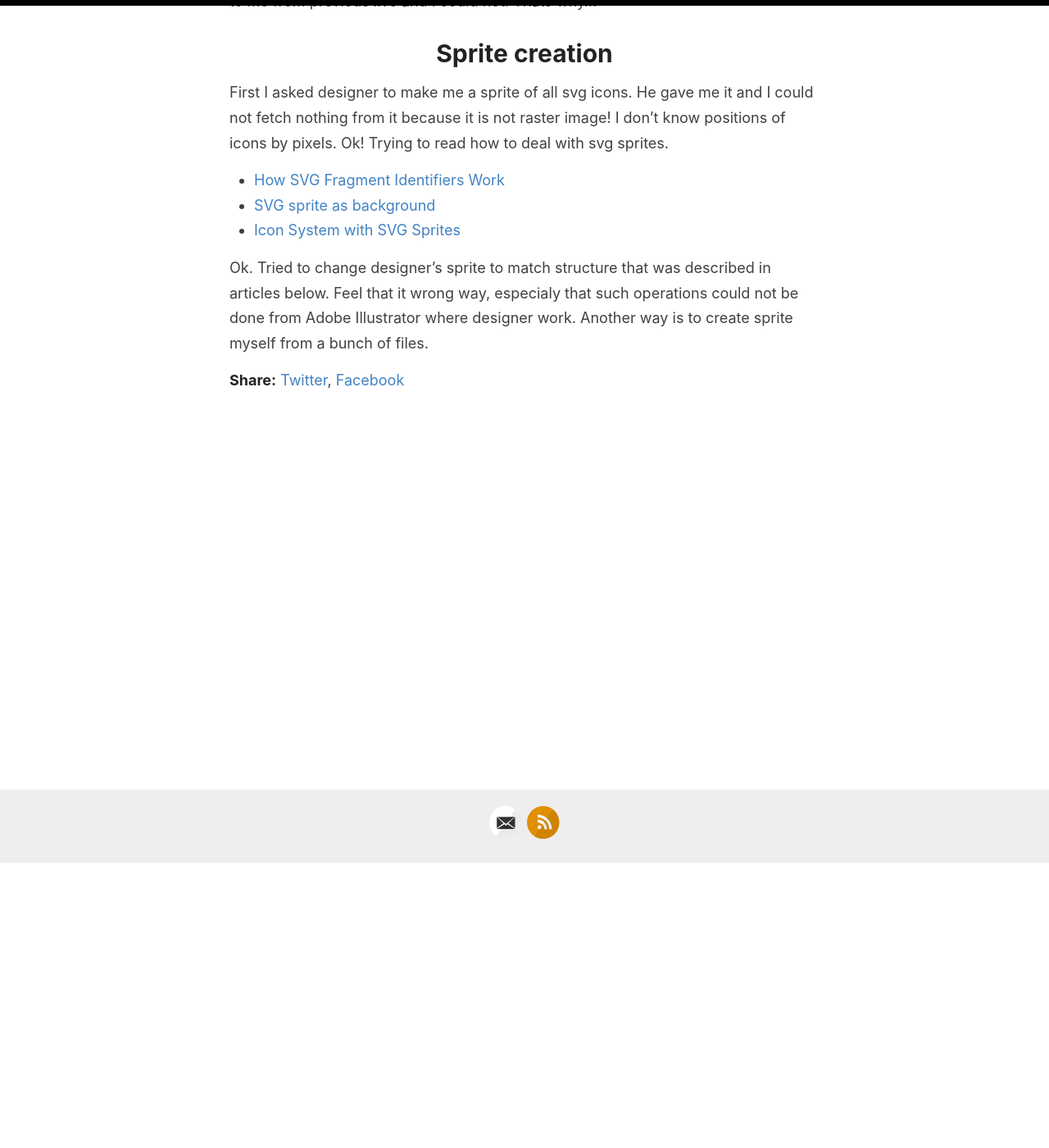
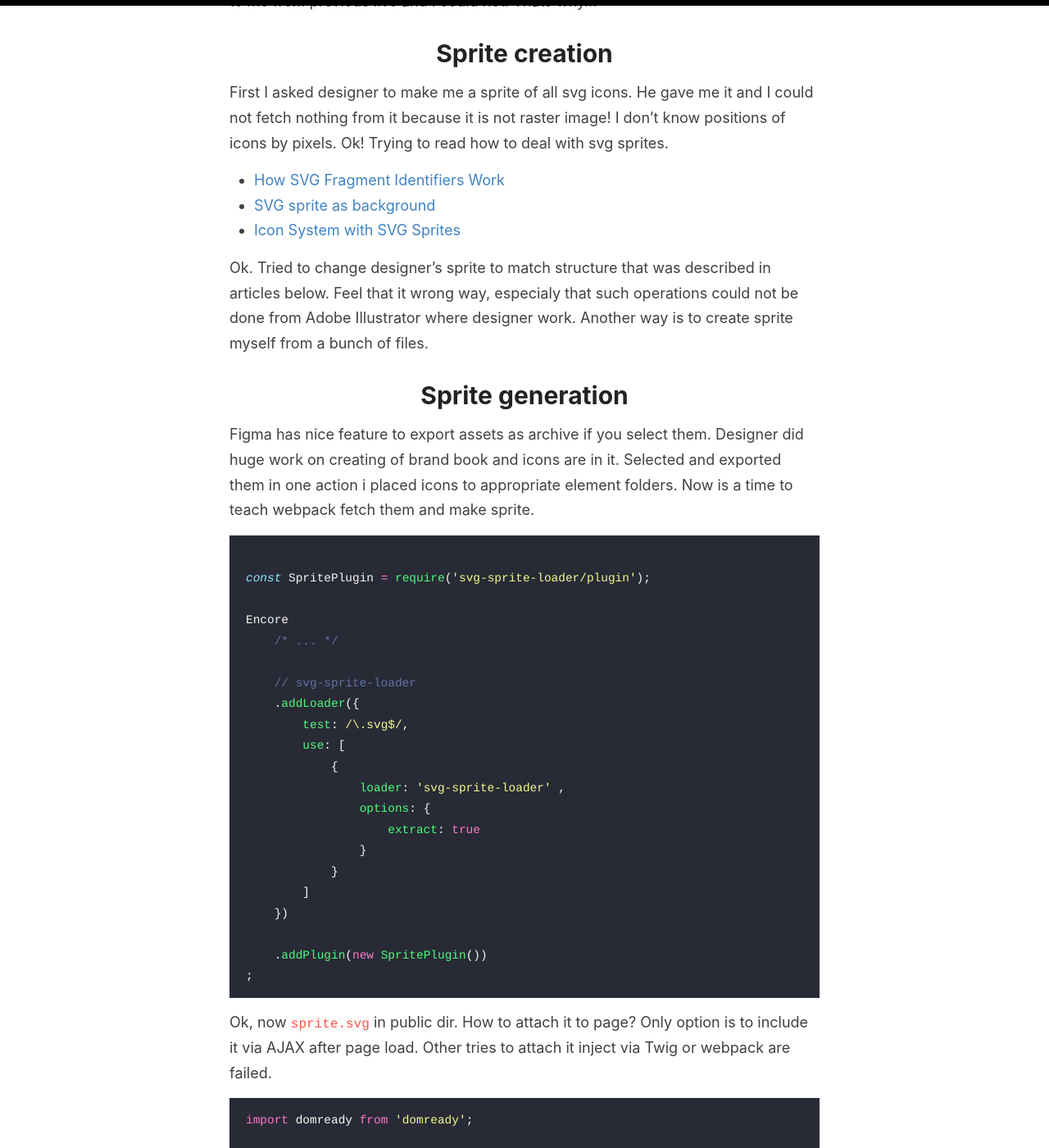
Before and after one commit to tumurzakov/tumurzakov.github.io, a Jekyll site: the page built from _posts/2021-06-04-svg-sprites.md, in a window 1280 px wide and 1400 px high, scrolled down 348 px. Shown: the whole window at 82% size. Built offline with Jekyll 4.4.1, drawn with Linux system fonts in a browser that asks for light colours; our own code applies the rules of GitHub Pages for plain Markdown files; some of the changed text lies outside the part shown.

Commit message:
Update 2021-06-04-svg-sprites.md

````diff
--- a/_posts/2021-06-04-svg-sprites.md
+++ b/_posts/2021-06-04-svg-sprites.md
@@ -13,3 +13,57 @@ First I asked designer to make me a sprite of all svg icons. He gave me it and I
 * [Icon System with SVG Sprites](https://css-tricks.com/svg-sprites-use-better-icon-fonts/)
 
 Ok. Tried to change designer's sprite to match structure that was described in articles below. Feel that it wrong way, especialy that such operations could not be done from Adobe Illustrator where designer work. Another way is to create sprite myself from a bunch of files.
+
+# Sprite generation
+
+Figma has nice feature to export assets as archive if you select them. Designer did huge work on creating of brand book and icons are in it. Selected and exported them in one action i placed icons to appropriate element folders. Now is a time to teach webpack fetch them and make sprite.
+
+```js
+
+const SpritePlugin = require('svg-sprite-loader/plugin');
+
+Encore
+    /* ... */
+
+    // svg-sprite-loader
+    .addLoader({
+        test: /\.svg$/,
+        use: [
+            {
+                loader: 'svg-sprite-loader' ,
+                options: {
+                    extract: true
+                }
+            }
+        ]
+    })
+
+    .addPlugin(new SpritePlugin())
+;
+```
+
+Ok, now `sprite.svg` in public dir. How to attach it to page? Only option is to include it via AJAX after page load. Other tries to attach it inject via Twig or webpack are failed.
+
+```js
+import domready from 'domready';
+
+domready(() => {
+    fetch('build/sprite.svg')
+        .then((resp) => {
+            return resp.text();
+        })
+        .then((data) => {
+            document.getElementById('svg').innerHTML = data;
+        });
+});
+```
+
+Now to use elements from sprite I need to write construction as:
+
+```html
+  <svg class="class">
+    <use xlink:href="#filename"></use>
+  </svg>
+```
+
+Acceptable. But I'm used to put images into `background-image` css style. Following efforts will show if I can work out all problems with this scheme.
````
